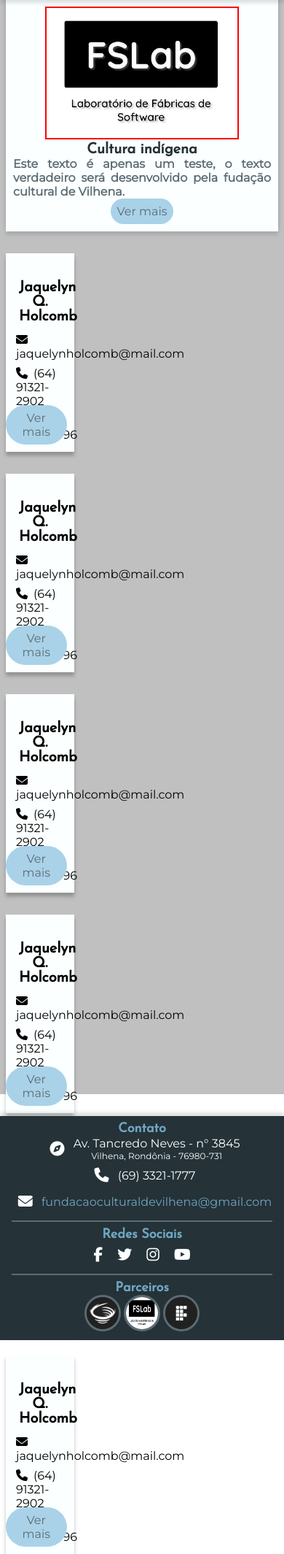
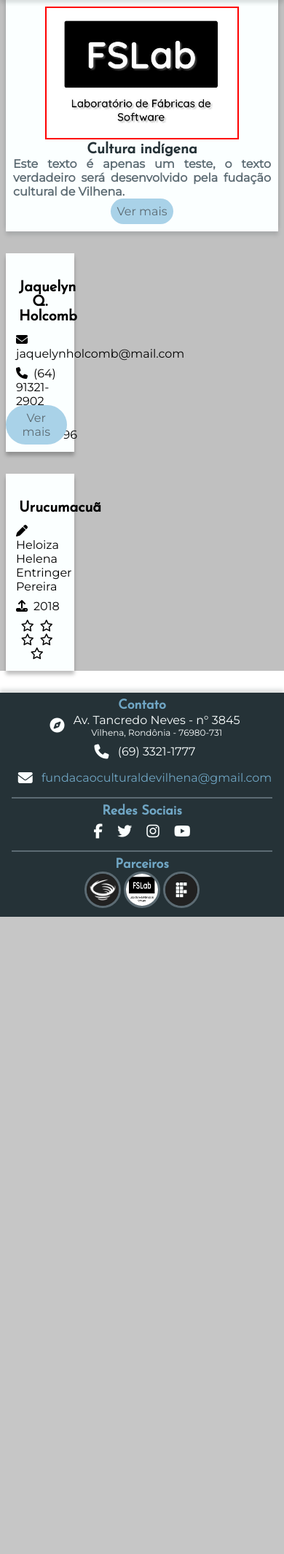
Before and after one commit to ADS-VILHENA/site-fundacao-cultural, a PHP site: page /template.html in a window 390 px wide. Shown: the part 54-2183 px from the top of the page at 73% size. After the commit the page ends 1310 px from the top, so only its background shows below. Run offline with PHP 8.4, Linux system fonts and the light colour scheme; some libraries are stand-ins or nearby versions.

Commit message:
Desenvolvimento do card livro(falta responsividade)

```diff
--- a/assets/style.css
+++ b/assets/style.css
@@ -112,7 +112,6 @@ content {
 .content {
     max-width: 1200px;
     margin: auto;
-    height: 1500px;
     background: #C0C0C0;
 }
 
@@ -199,6 +198,32 @@ content .content {
     font-size: 16px;
     border-radius: 100px;
     border: none;
+}
+.book {
+    position: relative;
+    width: 25%;
+    text-align: left;
+    background-color: #FBFFFF;
+    box-shadow: 0px 5px 5px rgba(0, 0, 0, 0.25);
+    margin: 30px 0;
+    padding: 10px;
+}
+.book h1 {
+    text-align: center;
+    padding: 8px;
+    font-size: 20px;
+    font-weight: 700;
+    font-family: 'Josefin Sans', sans-serif;
+}
+.book span {
+    display: block;
+    padding: 4px;
+}
+.book span:last-child{
+    text-align: center;
+}
+.book span i {
+    margin-right: 8px;
 }
 
 footer {
--- a/template.html
+++ b/template.html
@@ -48,45 +48,12 @@
                 <span><i class="fas fa-birthday-cake"></i>01/04/1996</span>
                 <button>Ver mais</button>
             </div>
-            <div class="badger">
+            <div class="book">
                 <img>
-                <h1>Jaquelyn Q. Holcomb</h1>
-                <span><i class="fa fa-envelope"></i>jaquelynholcomb@mail.com</span>
-                <span><i class="fa fa-phone"></i>(64) 91321-2902</span>
-                <span><i class="fas fa-birthday-cake"></i>01/04/1996</span>
-                <button>Ver mais</button>
-            </div>
-            <div class="badger">
-                <img>
-                <h1>Jaquelyn Q. Holcomb</h1>
-                <span><i class="fa fa-envelope"></i>jaquelynholcomb@mail.com</span>
-                <span><i class="fa fa-phone"></i>(64) 91321-2902</span>
-                <span><i class="fas fa-birthday-cake"></i>01/04/1996</span>
-                <button>Ver mais</button>
-            </div>
-            <div class="badger">
-                <img>
-                <h1>Jaquelyn Q. Holcomb</h1>
-                <span><i class="fa fa-envelope"></i>jaquelynholcomb@mail.com</span>
-                <span><i class="fa fa-phone"></i>(64) 91321-2902</span>
-                <span><i class="fas fa-birthday-cake"></i>01/04/1996</span>
-                <button>Ver mais</button>
-            </div>
-            <div class="badger">
-                <img>
-                <h1>Jaquelyn Q. Holcomb</h1>
-                <span><i class="fa fa-envelope"></i>jaquelynholcomb@mail.com</span>
-                <span><i class="fa fa-phone"></i>(64) 91321-2902</span>
-                <span><i class="fas fa-birthday-cake"></i>01/04/1996</span>
-                <button>Ver mais</button>
-            </div>
-            <div class="badger">
-                <img>
-                <h1>Jaquelyn Q. Holcomb</h1>
-                <span><i class="fa fa-envelope"></i>jaquelynholcomb@mail.com</span>
-                <span><i class="fa fa-phone"></i>(64) 91321-2902</span>
-                <span><i class="fas fa-birthday-cake"></i>01/04/1996</span>
-                <button>Ver mais</button>
+                <h1>Urucumacuã</h1>
+                <span><i class="fas fa-pen"></i>Heloiza Helena Entringer Pereira</span>
+                <span><i class="fas fa-upload"></i>2018</span>
+                <span><i class="far fa-star"></i><i class="far fa-star"></i><i class="far fa-star"></i><i class="far fa-star"></i><i class="far fa-star"></i></span>
             </div>
         </div>
     </main>
```
